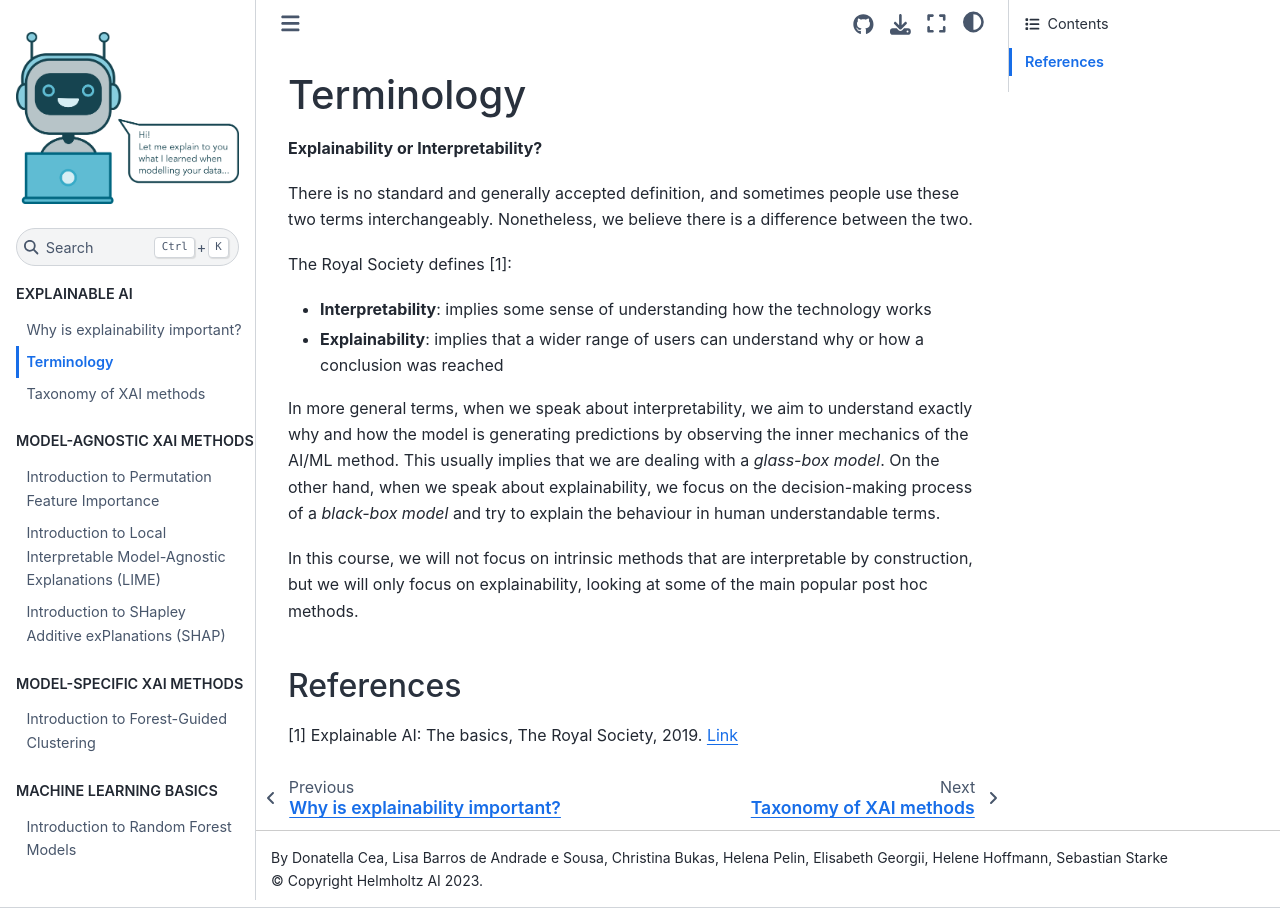
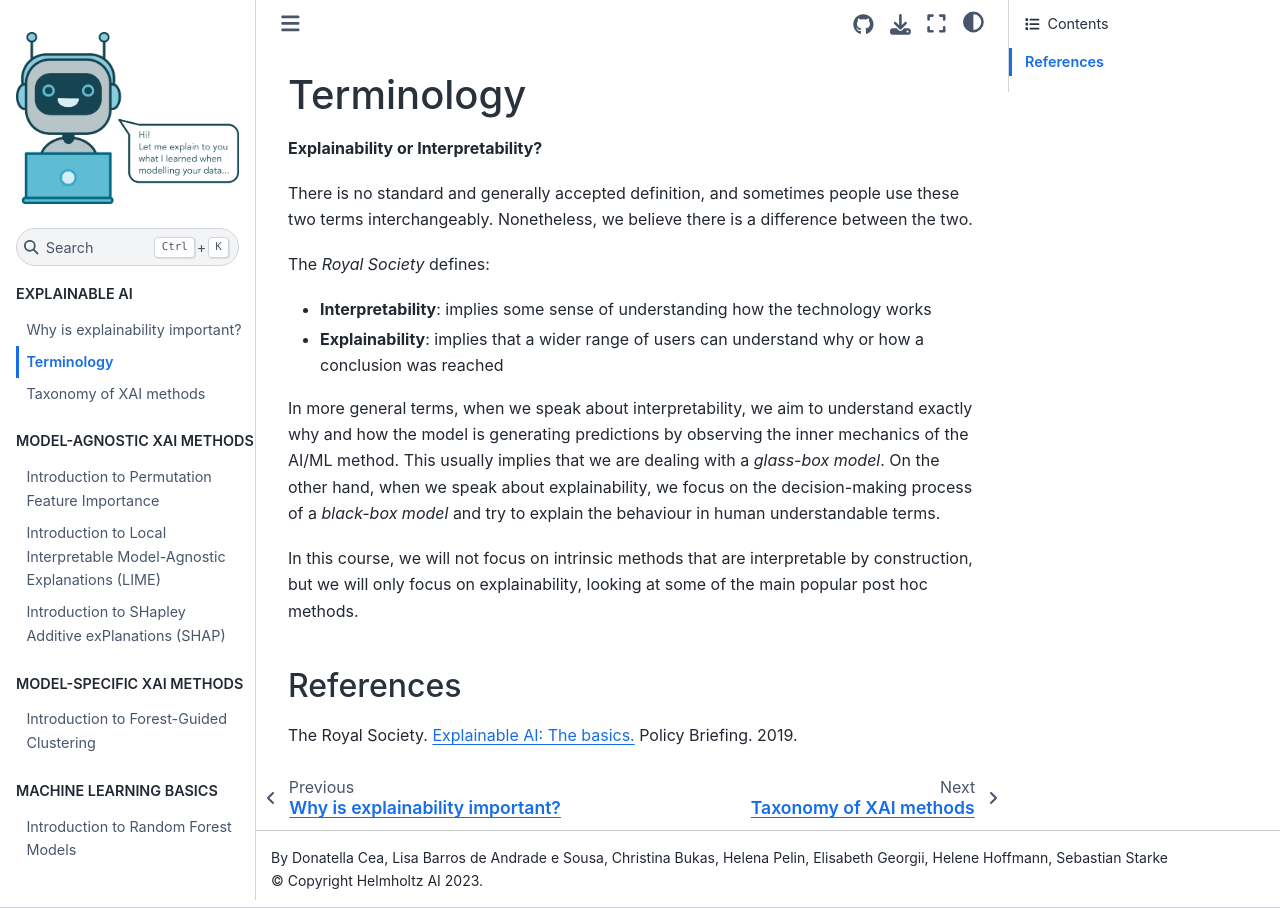
Before and after one commit to HelmholtzAI-Consultants-Munich/XAI-Tutorials, a Sphinx documentation site: the page built from docs/source/_xai/terminology.rst, in a window 1280 px wide. Built offline with Sphinx 7.4.7 and the Sphinx Book theme 1.1.4, drawn with Linux system fonts in a browser that asks for light colours.

Commit message:
Update terminology.rst

```diff
--- a/docs/source/_xai/terminology.rst
+++ b/docs/source/_xai/terminology.rst
@@ -6,7 +6,7 @@ Terminology
 There is no standard and generally accepted definition, and sometimes people use these two terms interchangeably.
 Nonetheless, we believe there is a difference between the two.
 
-The Royal Society defines [1]:
+The *Royal Society* defines:
 
 - **Interpretability**: implies some sense of understanding how the technology works
 - **Explainability**: implies that a wider range of users can understand why or how a conclusion was reached
@@ -18,4 +18,4 @@ In this course, we will not focus on intrinsic methods that are interpretable by
 References
 -----------
 
-[1] Explainable AI: The basics, The Royal Society, 2019. `Link <https://royalsociety.org/-/media/policy/projects/explainable-ai/AI-and-interpretability-policy-briefing.pdf>`_
+The Royal Society. `Explainable AI: The basics. <https://royalsociety.org/-/media/policy/projects/explainable-ai/AI-and-interpretability-policy-briefing.pdf>`_ Policy Briefing. 2019.
```
